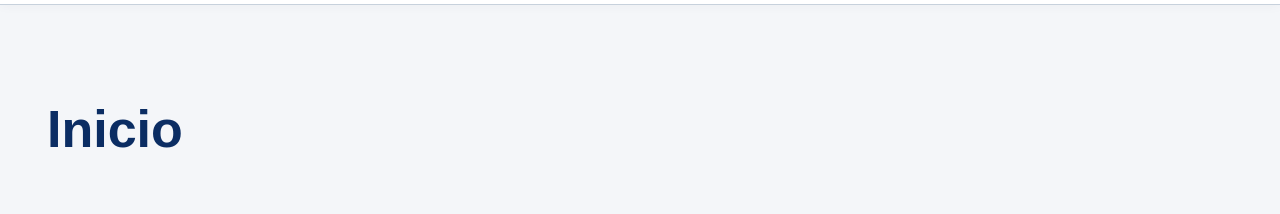
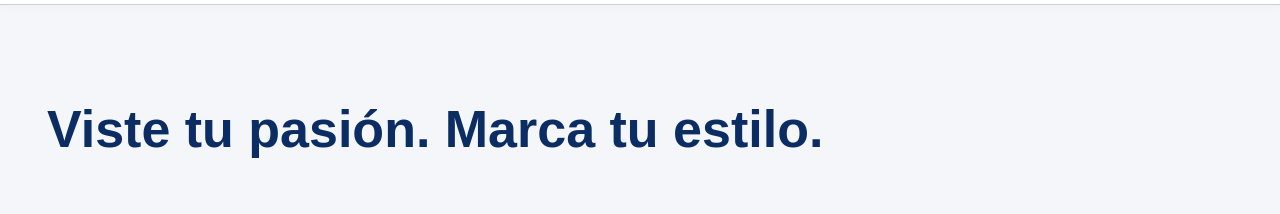
Before and after one commit to gestionstvys/tmpersonalmuestrasv1.10, a plain HTML site: page index.html in a window 1280 px wide. Shown: the part 70-284 px from the top of the page. Drawn offline with Linux system fonts and the light colour scheme.

Commit message:
Actualización del sitio

```diff
--- a/index.html
+++ b/index.html
@@ -14,7 +14,8 @@
   <a class="skip-link" href="#contenido-principal">Saltar al contenido</a>
   <div id="site-header"></div>
   <main id="contenido-principal" class="page-content">
-    <h1 id="inicio">Inicio</h1>
+    <h1 id="inicio">Viste tu pasión.
+      Marca tu estilo.</h1>
   </main>
   <div id="site-footer"></div>
   <div id="site-floating-buttons"></div>
```
